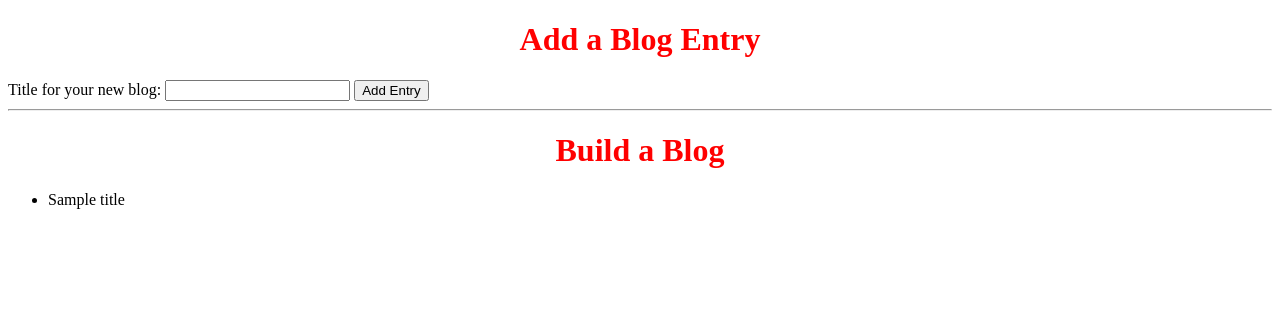
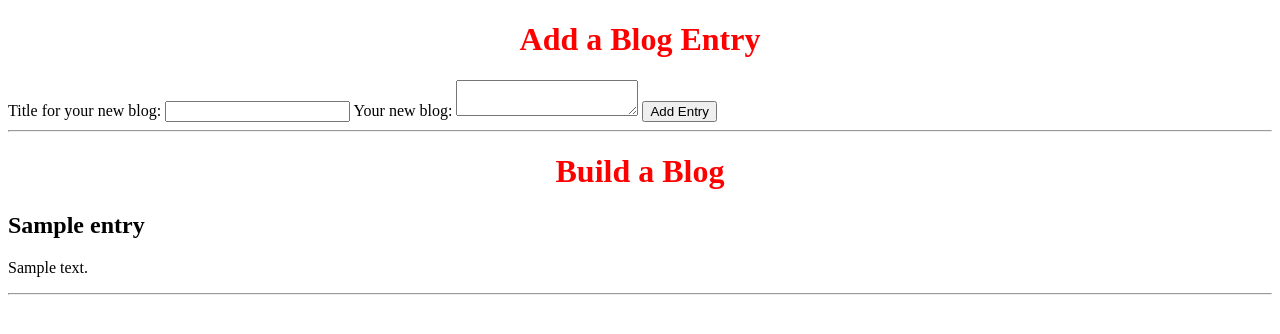
Before and after one commit to elracu/blogz, a Flask app: template templates/blog.html in a window 1280 px wide. Shown: the part 26-360 px from the top of the page. Run offline with Flask 2, Linux system fonts and the light colour scheme; the template is opened without the code that fills it: most values are stand-ins (such as "Sample title", 1, 10 or a date in 2020); data that the repository does not hold is empty.

Commit message:
working form and database

```diff
--- a/main.py
+++ b/main.py
@@ -1,10 +1,26 @@
 
 from flask import Flask, request, redirect, render_template
+from flask_sqlalchemy import SQLAlchemy
 
 app = Flask(__name__)
 app.config['DEBUG'] = True
+app.config['SQLALCHEMY_DATABASE_URI'] = 'mysql+pymysql://build-a-blog:blogpassword@localhost:8889/build-a-blog'
+app.config['SQLALCHEMY_ECHO'] = True
 
-titles = []
+db = SQLAlchemy(app)
+
+#Class that will store blog info in the database
+
+class Blog(db.Model):
+
+    id = db.Column(db.Integer, primary_key=True)
+    title = db.Column(db.String(120))
+    body = db.Column(db.Text)
+
+    def __init__(self, title, body):
+        self.title = title
+        self.body = body
+
 
 @app.route('/', methods=['POST','GET'])
 def index():
@@ -12,13 +28,18 @@ def index():
     #check the type of request that's coming in. POST or GET
 
     if request.method == 'POST':
-        title = request.form['title']
-        titles.append(title)
+        blog_title = request.form['title']
+        blog_body = request.form['body']
+        new_entry = Blog(blog_title,blog_body)
+        db.session.add(new_entry)
+        db.session.commit()
+
+    entries = Blog.query.all()
 
 
-    return render_template('blog.html', title="Build A Blog", titles=titles)
+    return render_template('blog.html', title="Build A Blog", entries=entries)
 
 
 
-
-app.run()
+if __name__ == '__main__':
+    app.run()
--- a/templates/blog.html
+++ b/templates/blog.html
@@ -10,9 +10,9 @@
             <label for="title">Title for your new blog:
                 <input type="text" name="title" />
             </label>
-            <!-- <label for="body">Your new blog:
+            <label for="body">Your new blog:
                     <textarea name="body"></textarea>
-            </label>                      -->
+            </label>
             <input type="submit" value='Add Entry'/>
         </form>
 
@@ -25,15 +25,17 @@
 
         <!-- conditional using jinja syntax, checking for lenght of entries list -->
 
-        {% if titles|length == 0 %}
+        {% if entries|length == 0 %}
         <p>There Are No Blog Entries Yet</p>
 
         {% else %}
-        <ul>
-            {% for title in titles %}
-            <li>{{title}}</li>
+
+            {% for entry in entries %}
+            <h2>{{entry.title}}</h2>
+            <p>{{entry.body}}</p>
+            <hr/>
             {% endfor %}
-        </ul>
+
 
         {% endif %}
 
```
Also changed, not shown: templates/newpost.html (line endings or trailing spaces).
